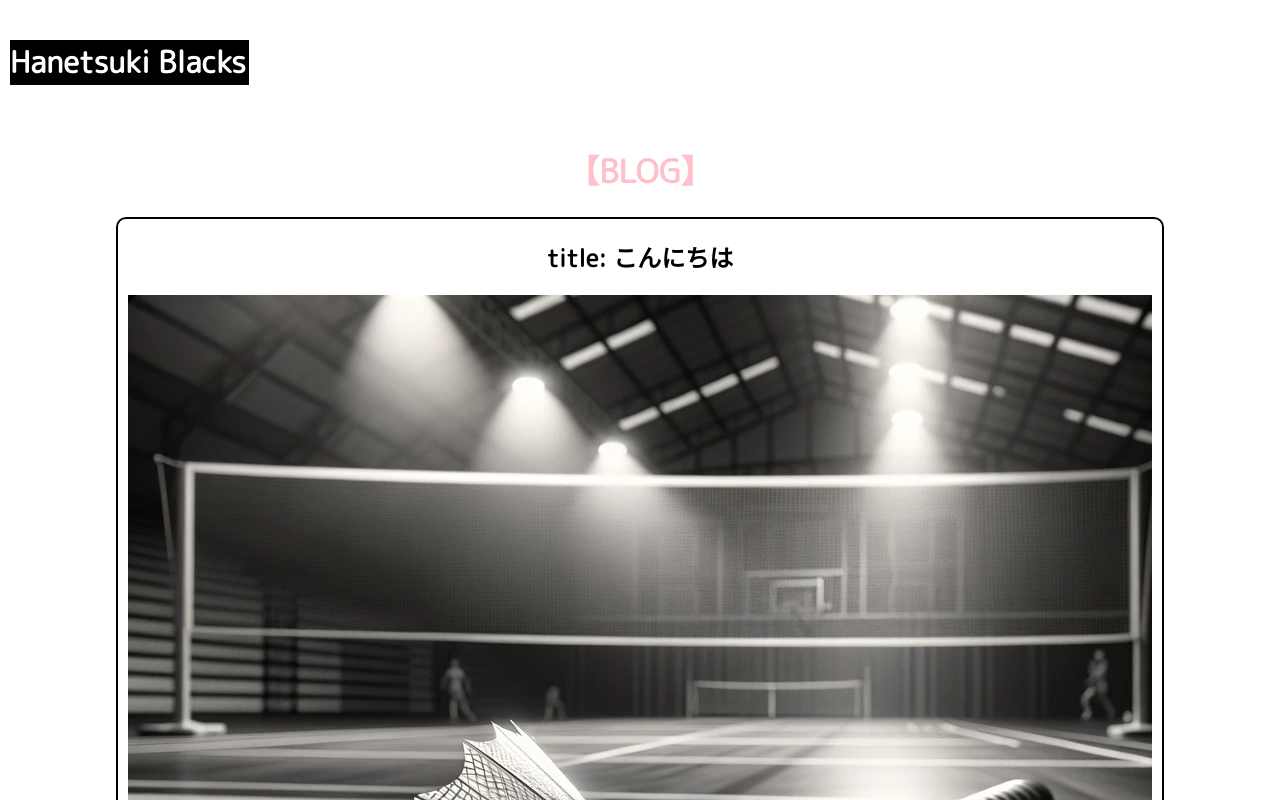
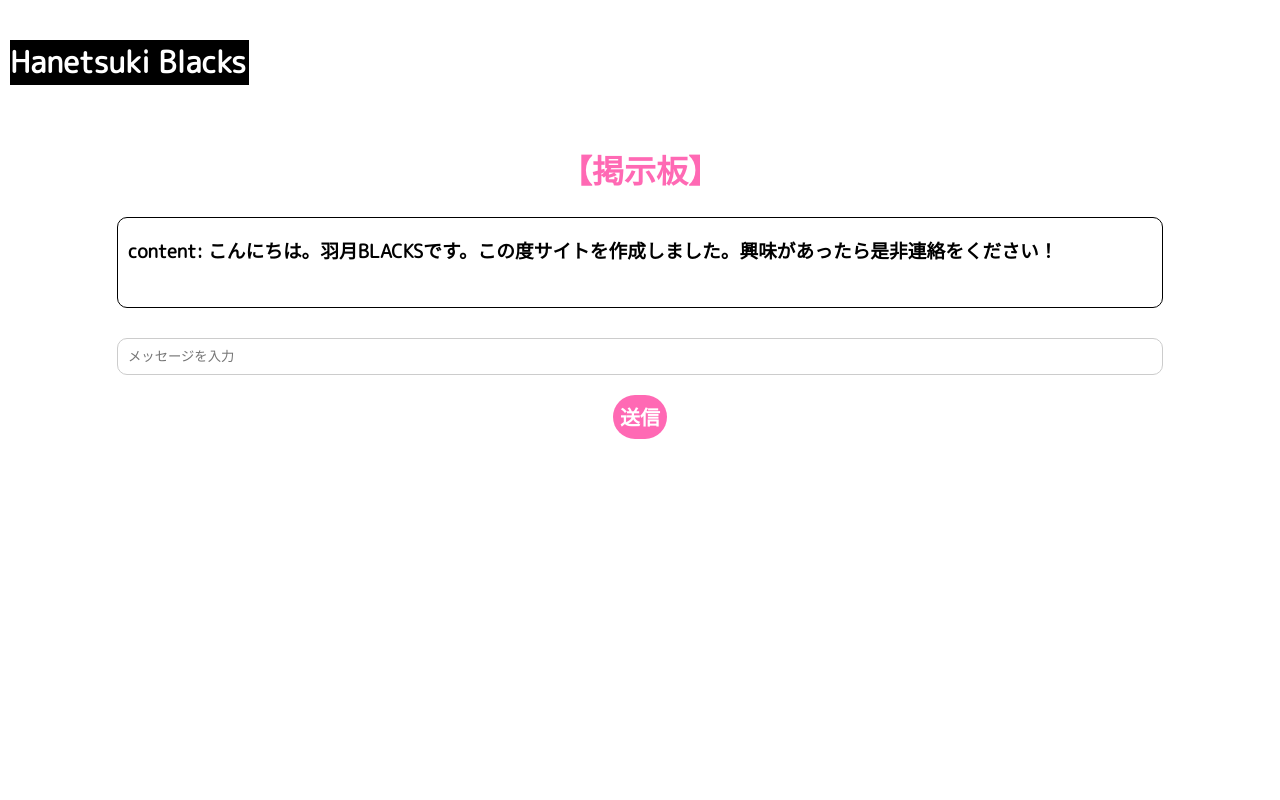
Before and after one commit to show-creater/HanetsukiBlacks, a React (Create React App) app in the folder frontend/: page /Chat in a window 1280 px wide. Shown: the top 800 px of the page. Built offline with nearby package versions, Linux system fonts and the light colour scheme; a web font is replaced by a local one.

Commit message:
フロント部分は完成

```diff
--- a/frontend/src/Page/Component/Blog.css
+++ b/frontend/src/Page/Component/Blog.css
@@ -1,25 +1,10 @@
 @import url('https://fonts.googleapis.com/earlyaccess/nicomoji.css');
-
-.App {
-  text-align: center;
-  position: relative;
-  font-family: "M PLUS Rounded 1c";
-}
-
-.App-header {
-  background-color: white;
-  min-height: 100vh;
-  display: flex;
-  flex-direction: column;
-  align-items: center;
-  font-size: calc(10px + 2vmin);
-  color: white;
-}
 
 .header-text-container {
   display: flex;
   background-color: white;
   width: 100%;
+  align-items: center;
 }
 
 .header-text {
@@ -31,64 +16,19 @@
   margin-left: 10px;
 }
 
-.header-body {
-  /* flex-direction: column;
-  display: flex;
-  justify-content: center; */
-  padding-top: 20px;
-  font-family: "M PLUS Rounded 1c";
-}
-
-.header-title {
-  /* display: inline-block; */
-  color: pink;
-  font-size: 80px;
-}
-
-.header-subtitle {
-  /* display: inline-block; */
-  color: pink;
-}
-
-.Top-image {
-  height: 100%;
-  width: 100%;
-
-}
-
-.App-link {
-  color: #61dafb;
-}
-
 .body {
   /* height: 600px; */
   position: relative;
   z-index: -0.5;
   font-family: "M PLUS Rounded 1c";
   color: white;
-  text-align: left;
+  text-align: center;
   flex-direction: column;
-}
-
-.body-top {
-  margin-left: 20px;
-  height: 400%;
-  margin-bottom: 200px;
-  margin-top: 200px;
-}
-
-.Body-image {
-  height: 100%;
-  width: 100%;
-  right: 0;
-  position: fixed;
-  bottom: 0;
-  z-index: -100;
 }
 
 .body-middle-top {
   min-height: 100vh;
-  color: pink;
+  color: #ff69b4;
   background-color: white;
   z-index: 1;
   flex-direction: column;
@@ -101,37 +41,16 @@
   text-align: center;
   color: black;
   z-index: 1;
+  border-width: 2;
   width: 80%;
-  border: 2px solid black;
+  border: 1px solid black;
   border-radius: 10px;
+  padding-left: 10px;
   padding-right: 10px;
 }
 
 .Blog-image {
   width: 100%;
-}
-
-.Blog-link {
-  margin-top: 50px;
-  background-color: #242424;
-  color: pink;
-  padding: 8px;
-  border-radius: 10px;
-}
-
-.body-middle {
-  z-index: 100;
-  background-color: white;
-  color: pink;
-  height: 100;
-  padding-top: 30px;
-  padding-bottom: 30px;
-  background-color: #242424;
-}
-
-.body-bottom {
-  background-color: #242424;
-  height: 1000px;
 }
 
 @keyframes App-logo-spin {
--- a/frontend/src/Page/Component/Chat.css
+++ b/frontend/src/Page/Component/Chat.css
@@ -1,25 +1,10 @@
 @import url('https://fonts.googleapis.com/earlyaccess/nicomoji.css');
-
-.App {
-  text-align: center;
-  position: relative;
-  font-family: "M PLUS Rounded 1c";
-}
-
-.App-header {
-  background-color: white;
-  min-height: 100vh;
-  display: flex;
-  flex-direction: column;
-  align-items: center;
-  font-size: calc(10px + 2vmin);
-  color: white;
-}
 
 .header-text-container {
   display: flex;
   background-color: white;
   width: 100%;
+  align-items: center;
 }
 
 .header-text {
@@ -31,64 +16,19 @@
   margin-left: 10px;
 }
 
-.header-body {
-  /* flex-direction: column;
-  display: flex;
-  justify-content: center; */
-  padding-top: 20px;
-  font-family: "M PLUS Rounded 1c";
-}
-
-.header-title {
-  /* display: inline-block; */
-  color: pink;
-  font-size: 80px;
-}
-
-.header-subtitle {
-  /* display: inline-block; */
-  color: pink;
-}
-
-.Top-image {
-  height: 100%;
-  width: 100%;
-
-}
-
-.App-link {
-  color: #61dafb;
-}
-
 .body {
   /* height: 600px; */
   position: relative;
   z-index: -0.5;
   font-family: "M PLUS Rounded 1c";
   color: white;
-  text-align: left;
+  text-align: center;
   flex-direction: column;
-}
-
-.body-top {
-  margin-left: 20px;
-  height: 400%;
-  margin-bottom: 200px;
-  margin-top: 200px;
-}
-
-.Body-image {
-  height: 100%;
-  width: 100%;
-  right: 0;
-  position: fixed;
-  bottom: 0;
-  z-index: -100;
 }
 
 .body-middle-top {
   min-height: 100vh;
-  color: pink;
+  color: #ff69b4;
   background-color: white;
   z-index: 1;
   flex-direction: column;
@@ -98,41 +38,37 @@
 }
 
 .Blog {
-  text-align: center;
+  text-align: left;
   color: black;
   z-index: 1;
+  border-width: 2;
   width: 80%;
-  border: 2px solid black;
+  border: 1px solid black;
   border-radius: 10px;
+  padding-left: 10px;
   padding-right: 10px;
+  margin-bottom: 30px;
 }
 
-.Blog-image {
-  width: 100%;
+input[type="text"] {
+  padding: 10px;
+  border: 1px solid #ccc;
+  border-radius: 10px;
+  width: 80%;
 }
 
-.Blog-link {
-  margin-top: 50px;
-  background-color: #242424;
-  color: pink;
-  padding: 8px;
-  border-radius: 10px;
+input[type="text"]:focus {
+  border-color: #007bff;
 }
 
-.body-middle {
-  z-index: 100;
-  background-color: white;
-  color: pink;
-  height: 100;
-  padding-top: 30px;
-  padding-bottom: 30px;
-  background-color: #242424;
+.submit-button {
+  background-color: #ff69b4;
+  color: white;
+  padding: 7px;
+  font-size: 20px;
+  border-radius: 30px;
 }
 
-.body-bottom {
-  background-color: #242424;
-  height: 1000px;
-}
 
 @keyframes App-logo-spin {
   from {
--- a/frontend/src/Page/View/Chat.js
+++ b/frontend/src/Page/View/Chat.js
@@ -1,5 +1,4 @@
-import '../Component/Blog.css';
-import BodyImage from '../Component/photo/BodyImage.png'
+import '../Component/Chat.css';
 import { useNavigate } from 'react-router-dom';
 
 function Blog() {
@@ -16,12 +15,13 @@ function Blog() {
           <h4 onClick={handleClick} style={{cursor: 'pointer'}} className="header-text">Hanetsuki Blacks</h4>
         </div>
         <div className="body-middle-top">
-          <h1>【BLOG】</h1>
+          <h1>【掲示板】</h1>
           <div className="Blog">
-            <h2>title: こんにちは</h2>
-            <img src={BodyImage} alt="BodyImage" className="Blog-image"/>
             <h3>content: こんにちは。羽月BLACKSです。この度サイトを作成しました。興味があったら是非連絡をください！</h3>
+            <br></br>
           </div>
+          <input type="text" name="username" placeholder="メッセージを入力" />
+          <h3 className="submit-button">送信</h3>
         </div>
       </div>
   );
--- a/frontend/src/Page/View/HomePage.js
+++ b/frontend/src/Page/View/HomePage.js
@@ -47,7 +47,7 @@ function HomePage() {
             <img src={BodyImage} alt="BodyImage" className="Blog-image"/>
             <h3>content: こんにちは。羽月BLACKSです。この度サイトを作成しました。興味があったら是非連絡をください！</h3>
           </div>
-          <h4 onClick={handleClick} style={{cursor: 'pointer'}} className="Blog-link">投稿一覧を見る</h4>
+          <h2 onClick={handleClick} style={{cursor: 'pointer'}} className="Blog-link">投稿一覧を見る</h2>
         </div>
         <div className="body-middle">
           <h2>【大都會永春館】</h2>
```
